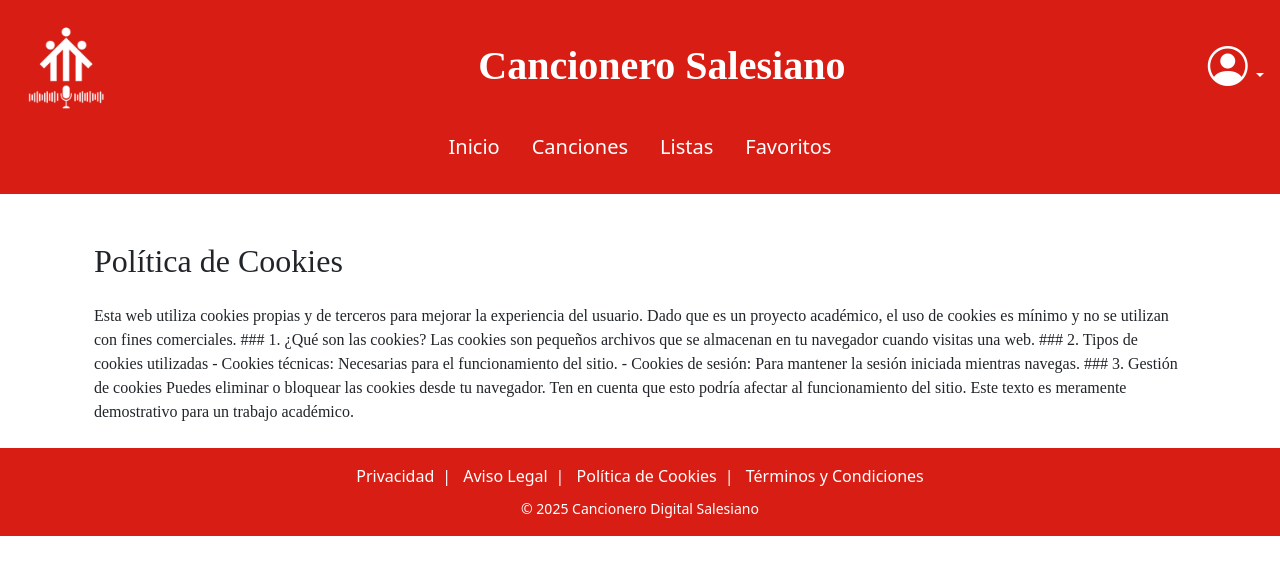
After one commit to marcobatistacalado/TFG-DAW-CANCIONERO-DIGITAL-SALESIANO, a Django app: page /cookies/ in a window 1280 px wide. The commit adds this page. Shown: the top 575 px of the page. Run offline with Django 5.2, Linux system fonts and the light colour scheme; some libraries are stand-ins or nearby versions; some web fonts are replaced.

Commit message:
vistas politicas

```diff
--- /dev/null
+++ b/cancionero_digital_salesiano/canciones/templates/canciones/info_pagina.html
@@ -0,0 +1,8 @@
+{% extends 'base.html' %}
+
+{% block content %}
+<div class="container mt-5">
+    <h2 class="mb-4">{{ titulo }}</h2>
+    <p>{{ contenido }}</p>
+</div>
+{% endblock %}
--- a/cancionero_digital_salesiano/canciones/urls.py
+++ b/cancionero_digital_salesiano/canciones/urls.py
@@ -16,4 +16,9 @@ urlpatterns = [
     path('search/', views.search, name='search'),
 
     path('profile/', profile, name='account_profile'),
+
+    path('privacidad/', views.politica_privacidad, name='privacidad'),
+    path('aviso-legal/', views.aviso_legal, name='aviso_legal'),
+    path('cookies/', views.politica_cookies, name='cookies'),
+    path('terminos/', views.terminos_condiciones, name='terminos'),
 ]
--- a/cancionero_digital_salesiano/canciones/views.py
+++ b/cancionero_digital_salesiano/canciones/views.py
@@ -253,3 +253,87 @@ def search(request):
 @login_required
 def profile(request):
     return render(request, 'account/profile.html')
+
+#POLITICAS
+def politica_privacidad(request):
+    return render(request, 'canciones/info_pagina.html', {
+        'titulo': 'Política de Privacidad',
+        'contenido': '''
+        En Cancionero Digital Salesiano, respetamos tu privacidad y nos comprometemos a proteger los datos personales que nos proporciones.
+
+        ### 1. Recopilación de información
+        Recopilamos datos como nombre de usuario y dirección de correo electrónico cuando te registras en la plataforma. Esta información se utiliza únicamente con fines de autenticación y personalización de tu experiencia.
+
+        ### 2. Uso de la información
+        Utilizamos los datos recopilados para ofrecerte acceso a funcionalidades como listas personalizadas, favoritos y ajustes de usuario. No compartimos esta información con terceros.
+
+        ### 3. Seguridad de los datos
+        Implementamos medidas de seguridad técnicas y organizativas para proteger tu información frente a accesos no autorizados.
+
+        ### 4. Derechos del usuario
+        Puedes solicitar el acceso, rectificación o eliminación de tus datos escribiéndonos a: contacto@cancionerosalesiano.com
+
+        Esta política es ficticia y se proporciona únicamente con fines académicos.
+        '''
+    })
+def aviso_legal(request):
+    return render(request, 'canciones/info_pagina.html', {
+        'titulo': 'Aviso Legal',
+        'contenido': '''
+        Este sitio web, "Cancionero Digital Salesiano", es un proyecto académico desarrollado como parte de un Trabajo de Fin de Grado.
+
+        ### 1. Titularidad del sitio
+        El sitio está gestionado por un estudiante de Desarrollo de Aplicaciones Web con fines educativos. No representa a ninguna entidad oficial ni comercial.
+
+        ### 2. Propiedad intelectual
+        Todos los contenidos, incluyendo canciones, textos, imágenes o código, son utilizados únicamente para demostración. Si algún contenido infringe derechos, será eliminado inmediatamente previa notificación.
+
+        ### 3. Responsabilidad
+        No nos hacemos responsables del uso indebido que se pueda hacer de la información contenida en este sitio.
+
+        ### 4. Contacto
+        Para cualquier reclamación o consulta, puedes escribir a: contacto@cancionerosalesiano.com
+
+        Este aviso es simulado para propósitos académicos.
+        '''
+    })
+def politica_cookies(request):
+    return render(request, 'canciones/info_pagina.html', {
+        'titulo': 'Política de Cookies',
+        'contenido': '''
+        Esta web utiliza cookies propias y de terceros para mejorar la experiencia del usuario. Dado que es un proyecto académico, el uso de cookies es mínimo y no se utilizan con fines comerciales.
+
+        ### 1. ¿Qué son las cookies?
+        Las cookies son pequeños archivos que se almacenan en tu navegador cuando visitas una web.
+
+        ### 2. Tipos de cookies utilizadas
+        - Cookies técnicas: Necesarias para el funcionamiento del sitio.
+        - Cookies de sesión: Para mantener la sesión iniciada mientras navegas.
+
+        ### 3. Gestión de cookies
+        Puedes eliminar o bloquear las cookies desde tu navegador. Ten en cuenta que esto podría afectar al funcionamiento del sitio.
+
+        Este texto es meramente demostrativo para un trabajo académico.
+        '''
+    })
+def terminos_condiciones(request):
+    return render(request, 'canciones/info_pagina.html', {
+        'titulo': 'Términos y Condiciones',
+        'contenido': '''
+        Bienvenido al sitio web "Cancionero Digital Salesiano". Al acceder y utilizar esta plataforma, aceptas los siguientes términos:
+
+        ### 1. Uso permitido
+        Este sitio está diseñado exclusivamente para uso académico y personal. Está prohibido su uso con fines comerciales o ilícitos.
+
+        ### 2. Registro y cuentas
+        Los usuarios registrados son responsables de la veracidad de los datos proporcionados y del uso adecuado de su cuenta.
+
+        ### 3. Propiedad del contenido
+        Las canciones y listas presentadas son ejemplos educativos. El desarrollador no reclama derechos sobre ellas.
+
+        ### 4. Modificaciones
+        Nos reservamos el derecho de modificar estos términos sin previo aviso. Las versiones actualizadas se publicarán en esta misma página.
+
+        Este texto forma parte de una simulación legal para un Trabajo de Fin de Grado.
+        '''
+    })
--- a/cancionero_digital_salesiano/templates/includes/footer.html
+++ b/cancionero_digital_salesiano/templates/includes/footer.html
@@ -1,6 +1,9 @@
-
 <footer class="main-bg-color text-white text-center py-3 mt-4">
-    <small>
-        Privacidad | Aviso Legal | Política de Cookies | Términos y Condiciones
-    </small>
+  <div class="mb-2">
+    <a href="{% url 'privacidad' %}" class="text-white text-decoration-none mx-2">Privacidad</a>|
+    <a href="{% url 'aviso_legal' %}" class="text-white text-decoration-none mx-2">Aviso Legal</a>|
+    <a href="{% url 'cookies' %}" class="text-white text-decoration-none mx-2">Política de Cookies</a>|
+    <a href="{% url 'terminos' %}" class="text-white text-decoration-none mx-2">Términos y Condiciones</a>
+  </div>
+  <small>&copy; {% now "Y" %} Cancionero Digital Salesiano</small>
 </footer>
```
